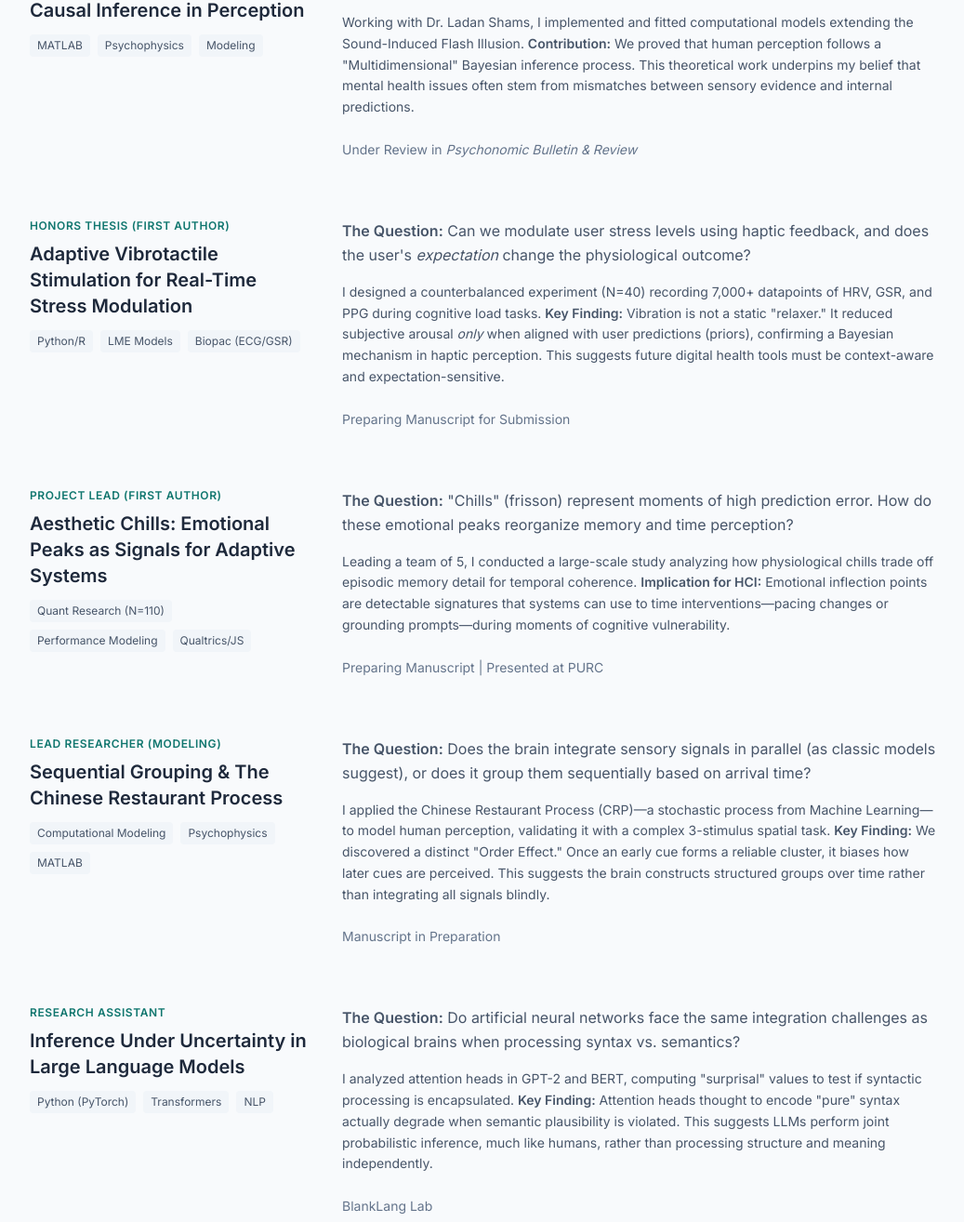
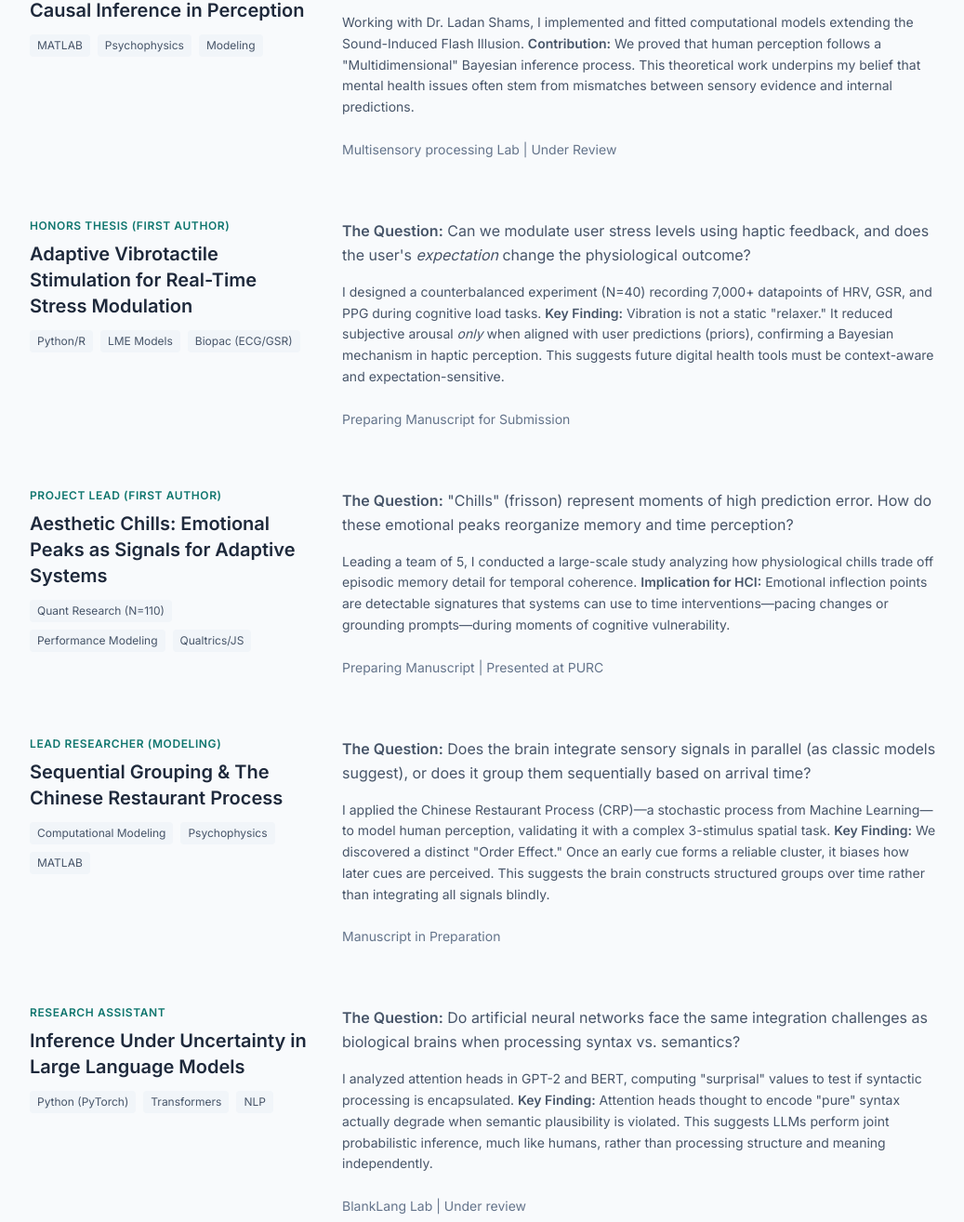
Before and after one commit to DaphneZ311/daphne-portfolio, a plain HTML site: page index.html in a window 1280 px wide. Shown: the part 906-2220 px from the top of the page at 93% size, without its empty margins (120-1157 px from the left). Drawn offline with nearby package versions, Linux system fonts and the light colour scheme.

Commit message:
Update index.html

```diff
--- a/index.html
+++ b/index.html
@@ -121,7 +121,7 @@
                         <strong>Contribution:</strong> We proved that human perception follows a "Multidimensional" Bayesian inference process. This theoretical work underpins my belief that mental health issues often stem from mismatches between sensory evidence and internal predictions.
                     </p>
                     <div class="pt-2 text-sm font-medium text-slate-500">
-                        Under Review in <em>Psychonomic Bulletin & Review</em>
+                        Multisensory processing Lab | Under Review <!--in <em>Psychonomic Bulletin & Review</em> -->
                     </div>
                 </div>
             </div>
@@ -224,7 +224,7 @@
                         <strong>Key Finding:</strong> Attention heads thought to encode "pure" syntax actually degrade when semantic plausibility is violated. This suggests LLMs perform joint probabilistic inference, much like humans, rather than processing structure and meaning independently.
                     </p>
                     <div class="pt-2 text-sm font-medium text-slate-500">
-                        BlankLang Lab
+                        BlankLang Lab | Under review
                     </div>
                 </div>
             </div>
```
